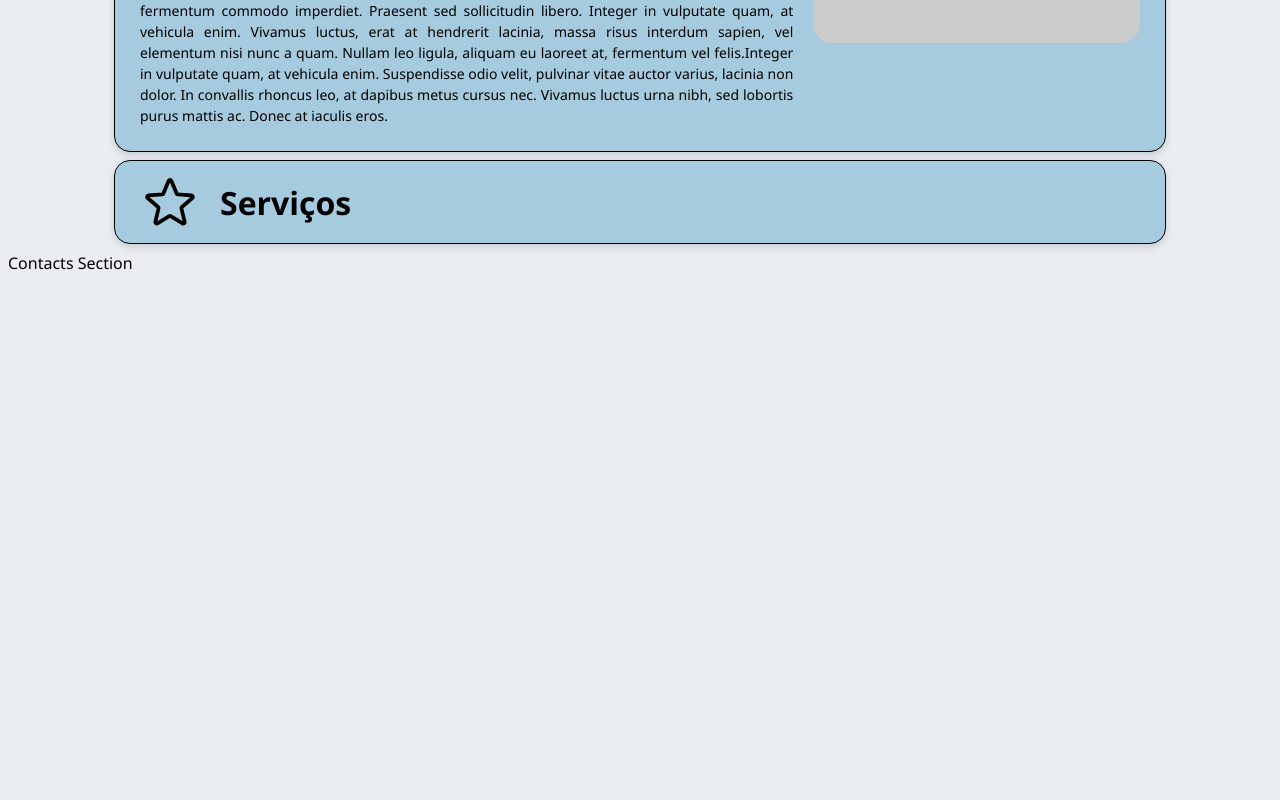
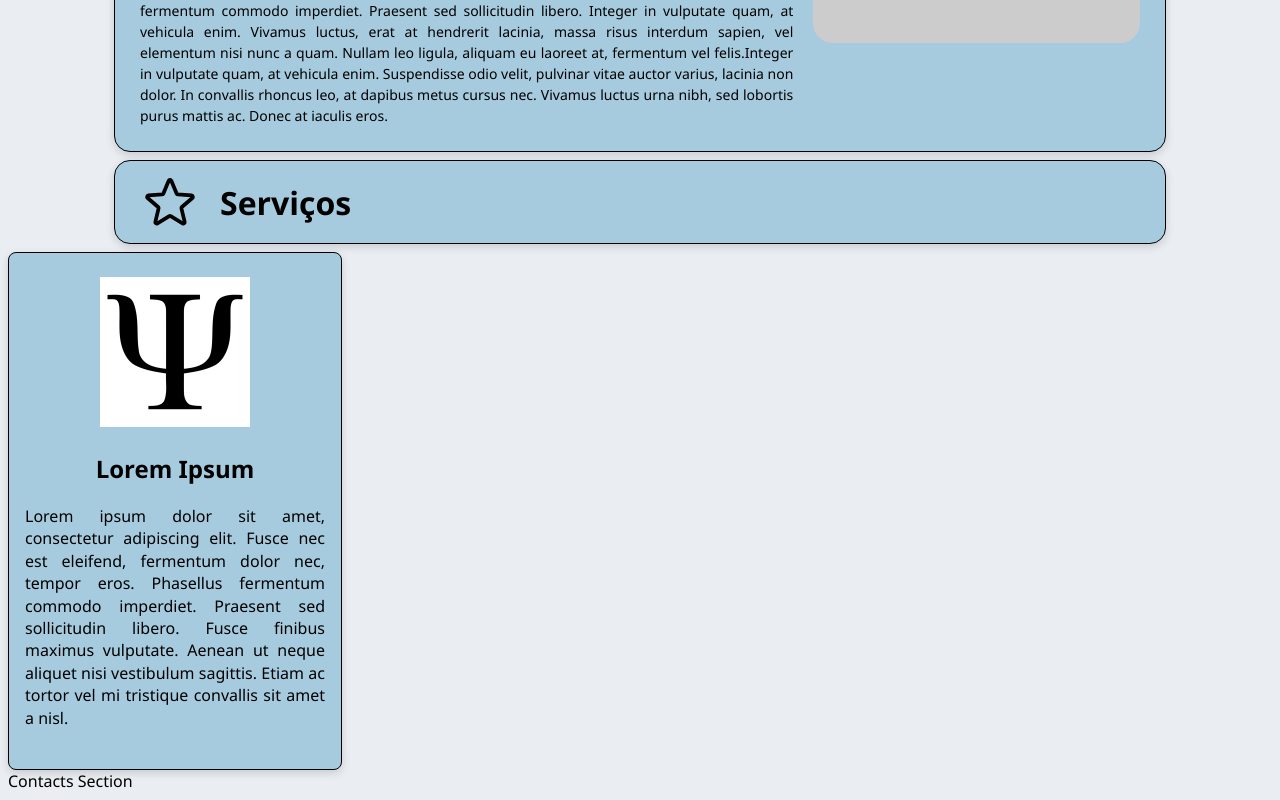
Before and after one commit to AndreLuizJPoles/AmandaJunqueiraPoles, a React (Vite) app: page / in a window 1280 px wide. Shown: the part 378-1178 px from the top of the page. Before the commit the page ends 800 px from the top, so only its background shows below. Built offline with nearby package versions, Linux system fonts and the light colour scheme.

Commit message:
feat: add CarouselCard component with styling and integrate into Services section

```diff
--- a/src/components/Carousel/Carousel.css
+++ b/src/components/Carousel/Carousel.css
@@ -0,0 +1,44 @@
+.carousel-card {
+  width: 300px;
+  height: 30rem;
+  background: var(--color-primary);
+  border-radius: 8px;
+  padding: 18px 16px;
+  box-shadow: 0 3px 8px var(--shadow);
+  border: 1px solid black;
+  display: flex;
+  flex-direction: column;
+  align-items: center;
+}
+
+.carousel-card-image {
+  width: 50%;
+  max-width: 220px;
+  height: 50%;
+  display: flex;
+  align-items: center;
+  justify-content: center;
+}
+
+.carousel-card img {
+  width: 100%;
+  height: 100%;
+  object-fit: contain;
+  display: block;
+}
+
+.carousel-card-content {
+  width: 100%;
+  padding-bottom: 6px;
+  text-align: left;
+}
+
+.carousel-card-content h2 {
+  text-align: center;
+}
+
+.carousel-card-content p {
+  text-align: left;
+  line-height: 1.4;
+  text-align: justify;
+}
--- a/src/components/Carousel/Carousel.tsx
+++ b/src/components/Carousel/Carousel.tsx
@@ -0,0 +1,24 @@
+import './Carousel.css'
+
+export interface ICarouselCard {
+  img?: string
+  imgAlt?: string
+  title?: string
+  children?: React.ReactNode
+}
+
+export function Carousel() {}
+
+export function CarouselCard({ img, imgAlt, title, children }: ICarouselCard) {
+  return (
+    <div className="carousel-card">
+      <div className='carousel-card-image'>
+        <img src={img} alt={imgAlt} />
+      </div>
+      <div className='carousel-card-content'>
+        <h2>{title}</h2>
+        <p>{children}</p>
+      </div>
+    </div>
+  )
+}
--- a/src/components/card/Card.css
+++ b/src/components/card/Card.css
@@ -6,7 +6,7 @@
   border-radius: 16px;
   align-items: center;
   border: 1px solid black;
-  box-shadow: 0 3px 8px rgba(0, 0, 0, 0.15);
+  box-shadow: 0 3px 8px var(--shadow);
   max-width: 1000px;
   margin: 0 auto;
 }
--- a/src/components/titleCard/TitleCard.css
+++ b/src/components/titleCard/TitleCard.css
@@ -6,7 +6,7 @@
   border-radius: 16px;
   align-items: center;
   border: 1px solid black;
-  box-shadow: 0 3px 8px rgba(0, 0, 0, 0.15);
+  box-shadow: 0 3px 8px var(--shadow);
   max-width: 1000px;
   max-height: 2rem;
   margin: 0 auto;
--- a/src/index.css
+++ b/src/index.css
@@ -1,9 +1,11 @@
 :root {
   --color-background: #EAEDF2;
   --color-primary: #A6CBDE;
+  --shadow: #00000026;
 }
 
 body {
   background-color: var(--color-background);
+  color: black;
   font-family: 'Segoe UI', Tahoma, Geneva, Verdana, sans-serif;
 }
--- a/src/sections/Services.tsx
+++ b/src/sections/Services.tsx
@@ -1,10 +1,12 @@
 import { StarIcon } from "@heroicons/react/24/outline";
 import { TitleCard } from "../components/TitleCard/TitleCard";
+import { CarouselCard } from "../components/Carousel/Carousel";
 
 export function Services() {
    return (
       <>
          <TitleCard title="Serviços" icon={StarIcon} />
+         <CarouselCard img="src/assets/psychology.png" imgAlt="imagem" title="Lorem Ipsum">   Lorem ipsum dolor sit amet, consectetur adipiscing elit. Fusce nec est eleifend, fermentum dolor nec, tempor eros. Phasellus fermentum commodo imperdiet. Praesent sed sollicitudin libero. Fusce finibus maximus vulputate. Aenean ut neque aliquet nisi vestibulum sagittis. Etiam ac tortor vel mi tristique convallis sit amet a nisl. </CarouselCard>
       </>
    )
 }
```
